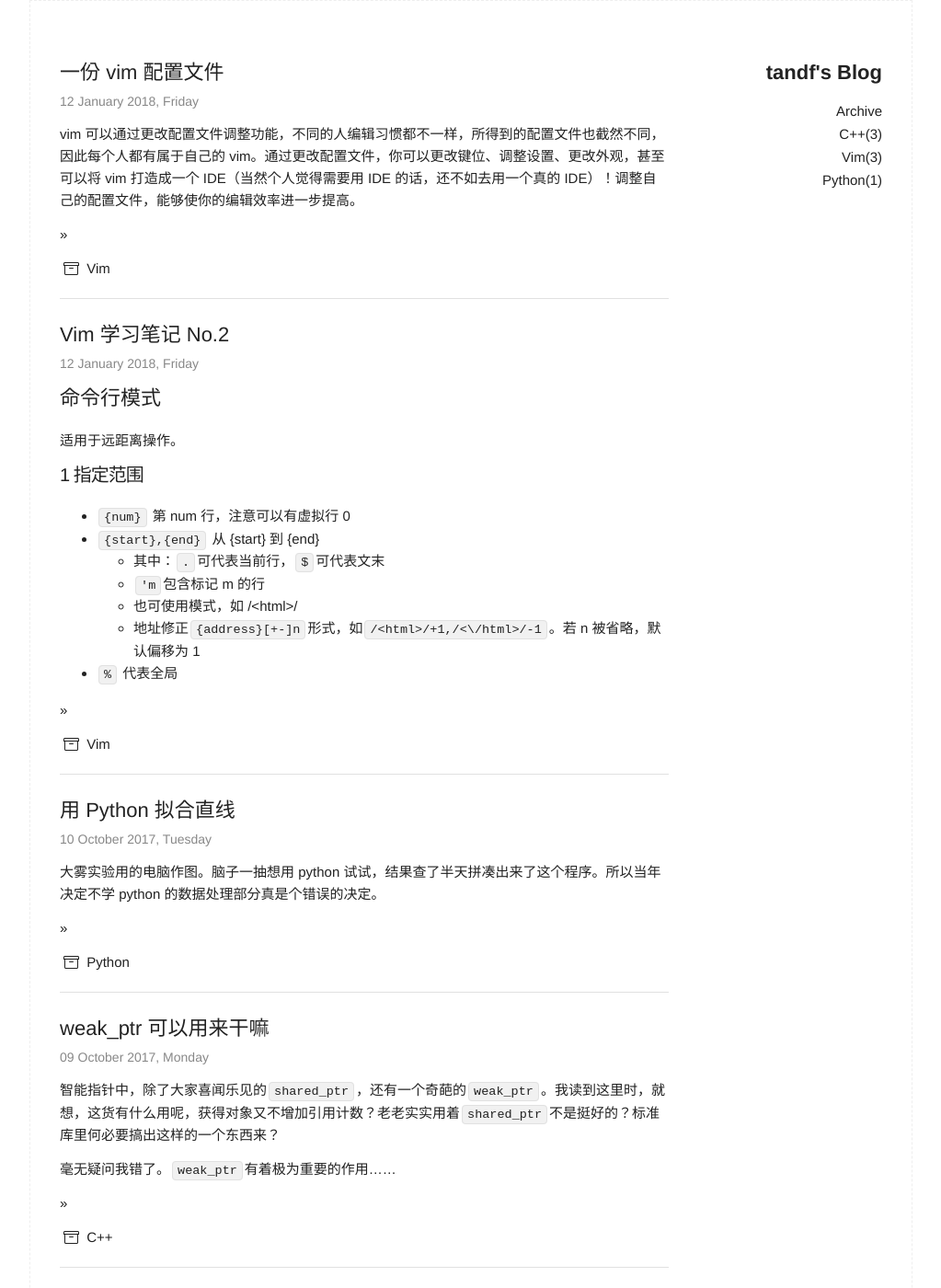
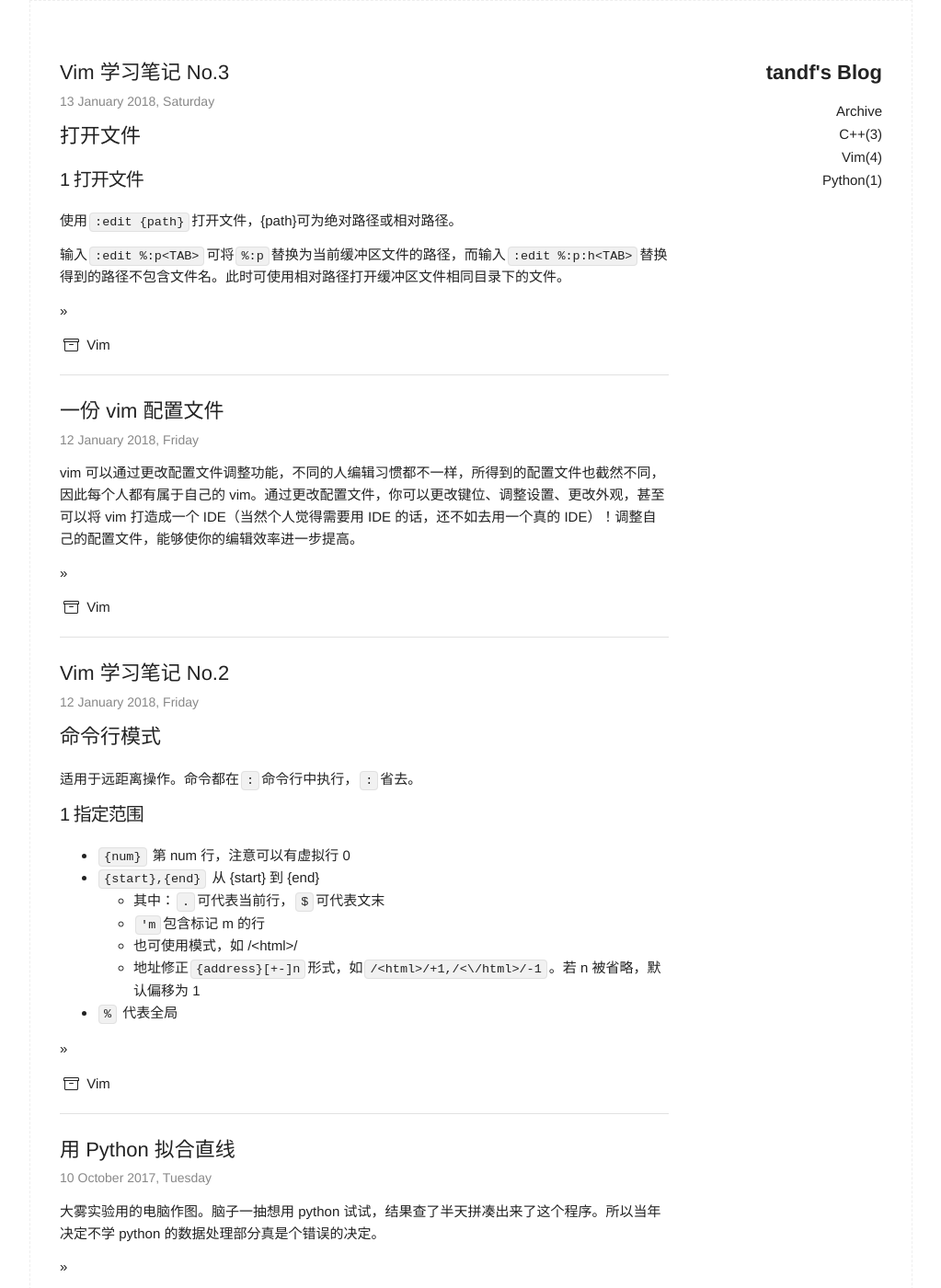
Before and after one commit to tandf/tandf.github.io, a Jekyll site: the page built from index.html, in a window 1280 px wide and 1400 px high. Shown: the whole window at 92% size, without its empty margins (128-1151 px from the left). Built offline with Jekyll 4.4.1, drawn with Linux system fonts in a browser that asks for light colours; some of the changed lines change nothing that is shown; some of the changed text lies outside the part shown.

Commit message:
Save as a day

```diff
--- a/_posts/2018-01-12-Studying-Vim-NO2.md
+++ b/_posts/2018-01-12-Studying-Vim-NO2.md
@@ -7,7 +7,7 @@ category: Vim
 ---
 
 ## 命令行模式
-适用于远距离操作。
+适用于远距离操作。命令都在`:`命令行中执行，`:`省去。
 
 ### 1 指定范围
 - `{num}` 第 num 行，注意可以有虚拟行 0
--- /dev/null
+++ b/_posts/2018-01-13-Studying-Vim-NO3.md
@@ -0,0 +1,56 @@
+---
+
+layout: post
+title: Vim 学习笔记 No.3
+category: Vim
+
+---
+
+## 打开文件
+
+### 1 打开文件
+使用`:edit {path}`打开文件，{path}可为绝对路径或相对路径。
+
+输入`:edit %:p<TAB>`可将`%:p`替换为当前缓冲区文件的路径，而输入`:edit %:p:h<TAB>`替换得到的路径不包含文件名。此时可使用相对路径打开缓冲区文件相同目录下的文件。
+<!--description-->
+*书上介绍的命令统统没有`:p`部分，得到的结果全是`./`形式的，即相对目录*
+
+将如下行加入 vimrc 文件中，可将`%%`自动替换为当前目录（不仅适用于 edit）：
+
+    cnoremap <expr> %% getcmdtype() == ':' ? expand('%:p:h').'/' : '%%'
+
+事实上，个人觉得有比书上介绍的这个方法更好的办法。在 vimrc 中加入这一行：
+
+    " 打开文件时切换到文件目录
+    autocmd BufEnter * silent! lcd %:p:h
+
+这样可以直接将活动路径切换至缓冲区文件所在目录。不过书中所介绍的方法可能有不同的应用场景，故还应了解。
+
+### 2 使用 `find` 命令打开文件
+`find`命令会在 path 变量储存的路径中查找文件并打开。同样支持<TAB>键。
+
+使用`echo &path`查看当前的 path 变量值。使用`set path+={path}`将{path}加入 path 变量。
+
+可能这个技巧在大工程文件里比较好用吧，暂时没发现其他用处。
+
+### 3 使用 netrw 文件管理系统
+首先确保 vimrc 中有如下行：
+
+    filetype plugin on
+
+如果使用了 Vundle，可以发现 vimrc 中应该已经有了`filetype plugin indent on`，删去 indent 即可。
+
+同样使用`edit {path}`命令，不过这里{path}应当使用目录而不是文件名。这时便可使用 netrw 打开文件管理窗口。如果要当前目录打开，则可使用简写`:e.`或`:E`，这两个命令分别在工作目录和活动缓冲区所在目录打开文件。
+
+打开 netrw 后，`j` `k` 选择文件，使用<CR>打开文件或目录，使用<C-^>（非常不方便地要同时按三个键）在最近打开的目录和最近打开的文件之间切换。
+
+用起来感觉这个文件管理系统有点像 Linux 下的 vifm 和 Windows 下 TC 配合上 vimd，不过用来代替文件管理器可能显得有些功能不足。其主要运用场景是通过网络读写文件，暂时不清楚，就当了解吧。
+
+## 管理文件
+
+### 1 缓存区列表
+`:ls`显示缓存区列表中的文件。`:bnext``:bprev`在列表中移动，`:bfirst``:blast`跳至开头和结尾，使用`:buffer {num}`打开编号为{num}的缓冲区，编号在`:ls`中查看。也可以用`:buffer {name}`直接按名称打开缓冲区。
+
+推荐 vim 插件 unimpaired.vim 调整映射项，如将`[b`和`]b`设置为`bnext`和`bprev`。使用 Vundle 添加插件的方法百度可得。
+
+使用`bdelete {num}`或简写为`bd {num}`根据编号删除某个缓冲区，甚至可以用`N,Mbd`删除编号区间的缓冲区。
```
